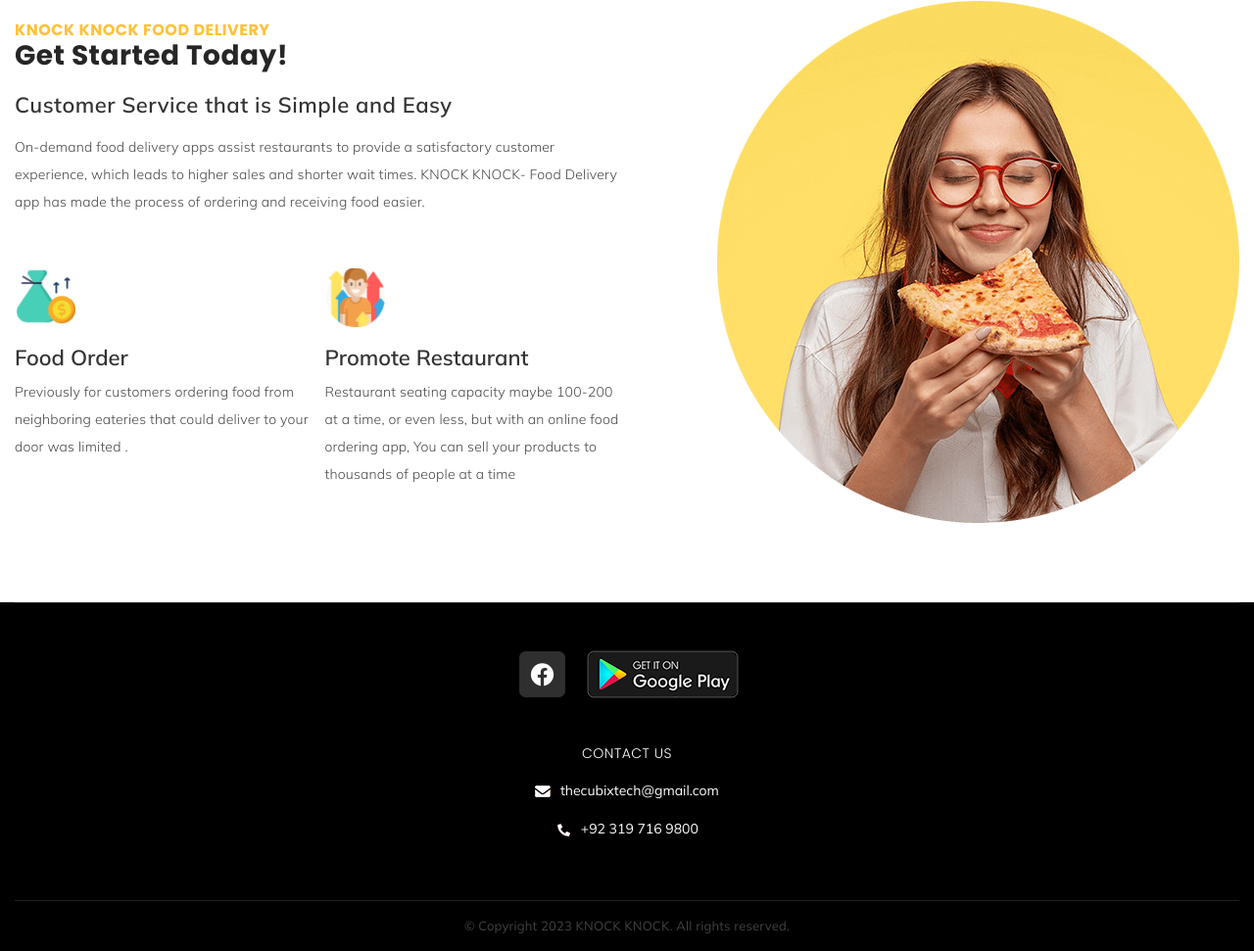
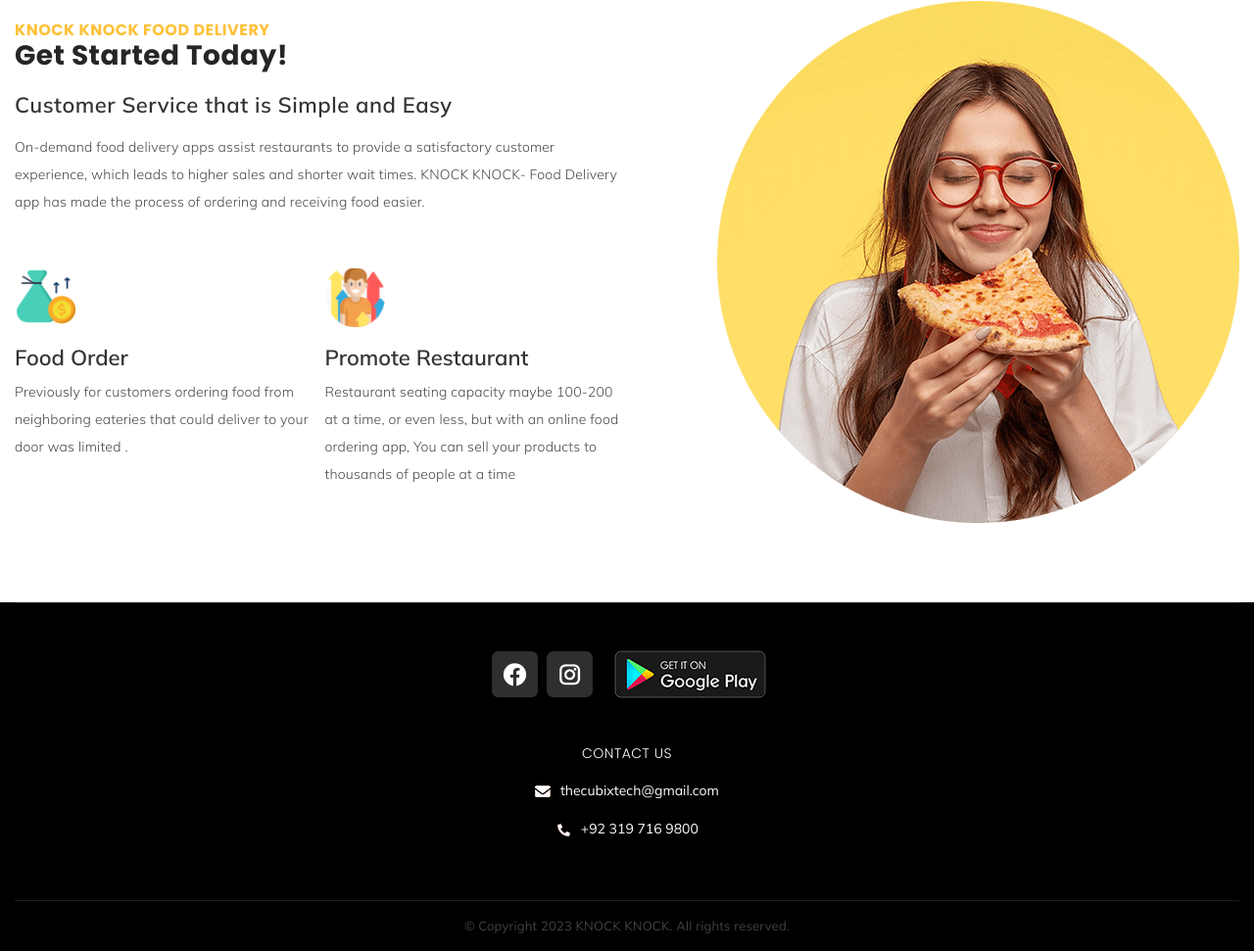
Before and after one commit to itxAdie/knockknock, a plain HTML site: page index.html in a window 1280 px wide. Shown: the part 2093-3064 px from the top of the page at 98% size. Drawn offline with Linux system fonts and the light colour scheme.

Commit message:
Update index.html

```diff
--- a/index.html
+++ b/index.html
@@ -216,7 +216,7 @@
              <ul>
                 <li><a href="https://www.facebook.com/profile.php?id=100093688801872&mibextid=ZbWKwL"><img src="img/fb_footer.png" alt="facebook"></a></li>
                 <!-- <li><a href="#"><img src="img/twitter_footer.png" alt="twitter"></a></li> -->
-                <!-- <li><a href="#"><img src="img/insta_footer.png" alt="instagram"></a></li> -->
+                <li><a href="#"><img src="img/insta_footer.png" alt="instagram"></a></li>
                 <!-- <li><a href="#"><img src="img/pentrest_footer.png" alt="pinterest"></a></li> -->
                 <!-- <li><a href="#"><img src="img/g+_footer.png" alt="google"></a></li>   -->
              </ul>
```
